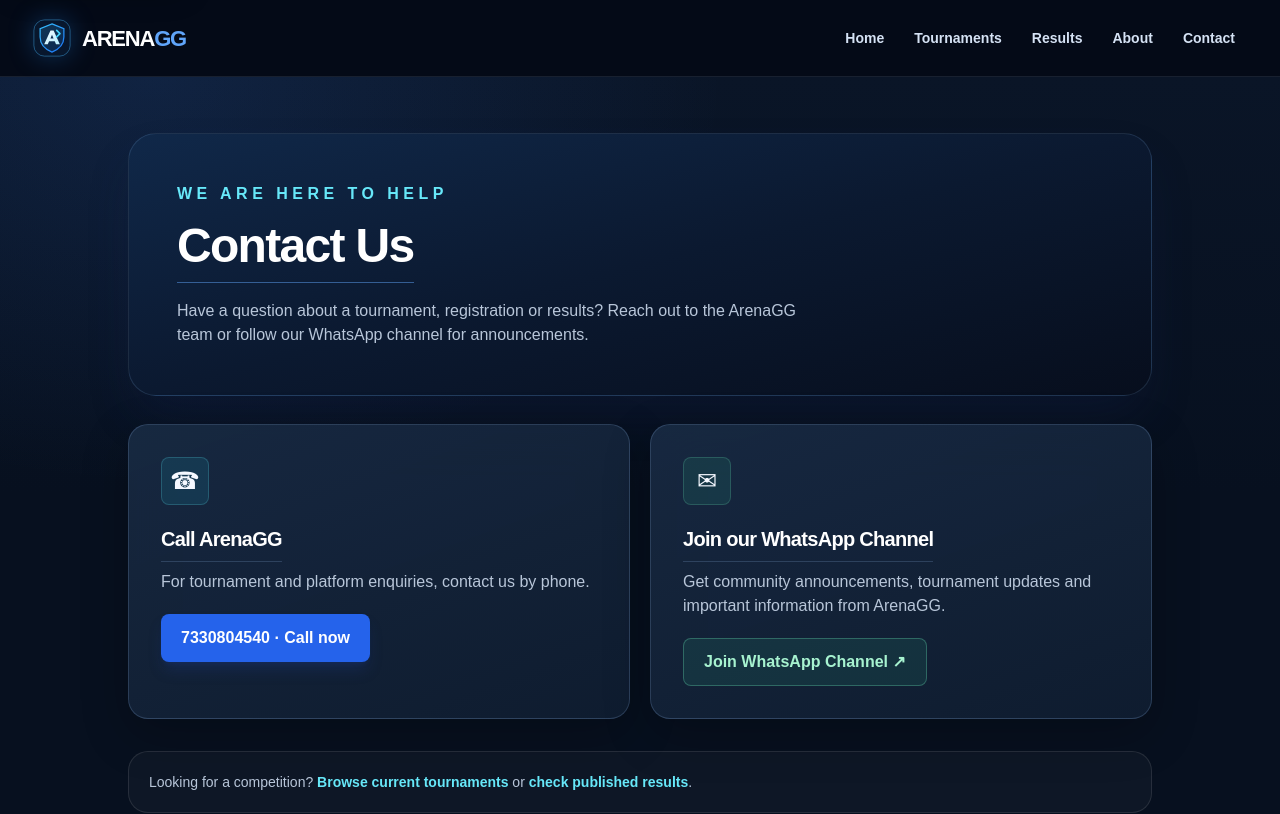
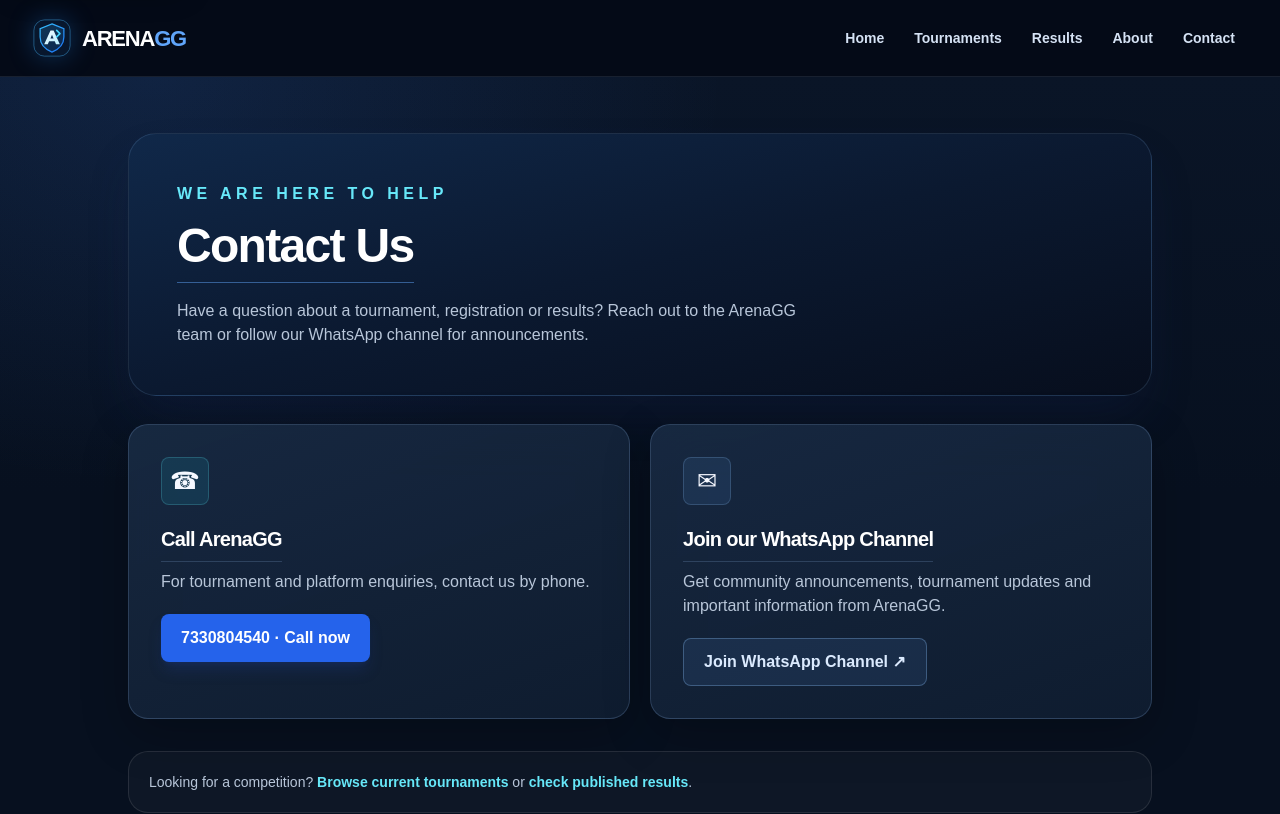
Before and after one commit to MDNOMAANKHAN/arenagg-tournament-app, a Next.js app: page /contact in a window 1280 px wide. Shown: the top 814 px of the page. Built offline with nearby package versions, Linux system fonts and the light colour scheme.

Commit message:
Use consistent electric blue accent on contact page

```diff
--- a/src/app/(site)/contact/page.tsx
+++ b/src/app/(site)/contact/page.tsx
@@ -33,10 +33,10 @@ export default function ContactPage() {
           </article>
 
           <article className="arena-premium-card rounded-2xl p-6 sm:p-8">
-            <div className="flex h-12 w-12 items-center justify-center rounded-xl border border-emerald-300/20 bg-emerald-400/10 text-2xl" aria-hidden="true">✉</div>
+            <div className="flex h-12 w-12 items-center justify-center rounded-xl border border-blue-300/20 bg-blue-400/10 text-2xl" aria-hidden="true">✉</div>
             <h2 className="mt-5 text-xl font-black text-white">Join our WhatsApp Channel</h2>
             <p className="mt-2 text-sm leading-6 text-slate-400">Get community announcements, tournament updates and important information from ArenaGG.</p>
-            <a href={channel} target="_blank" rel="noopener noreferrer" className="mt-5 inline-flex min-h-12 items-center rounded-xl border border-emerald-300/30 bg-emerald-400/10 px-5 font-bold text-emerald-200 transition hover:bg-emerald-400/20">
+            <a href={channel} target="_blank" rel="noopener noreferrer" className="mt-5 inline-flex min-h-12 items-center rounded-xl border border-blue-300/30 bg-blue-400/10 px-5 font-bold text-blue-100 transition hover:bg-blue-400/20">
               Join WhatsApp Channel ↗
             </a>
           </article>
```
